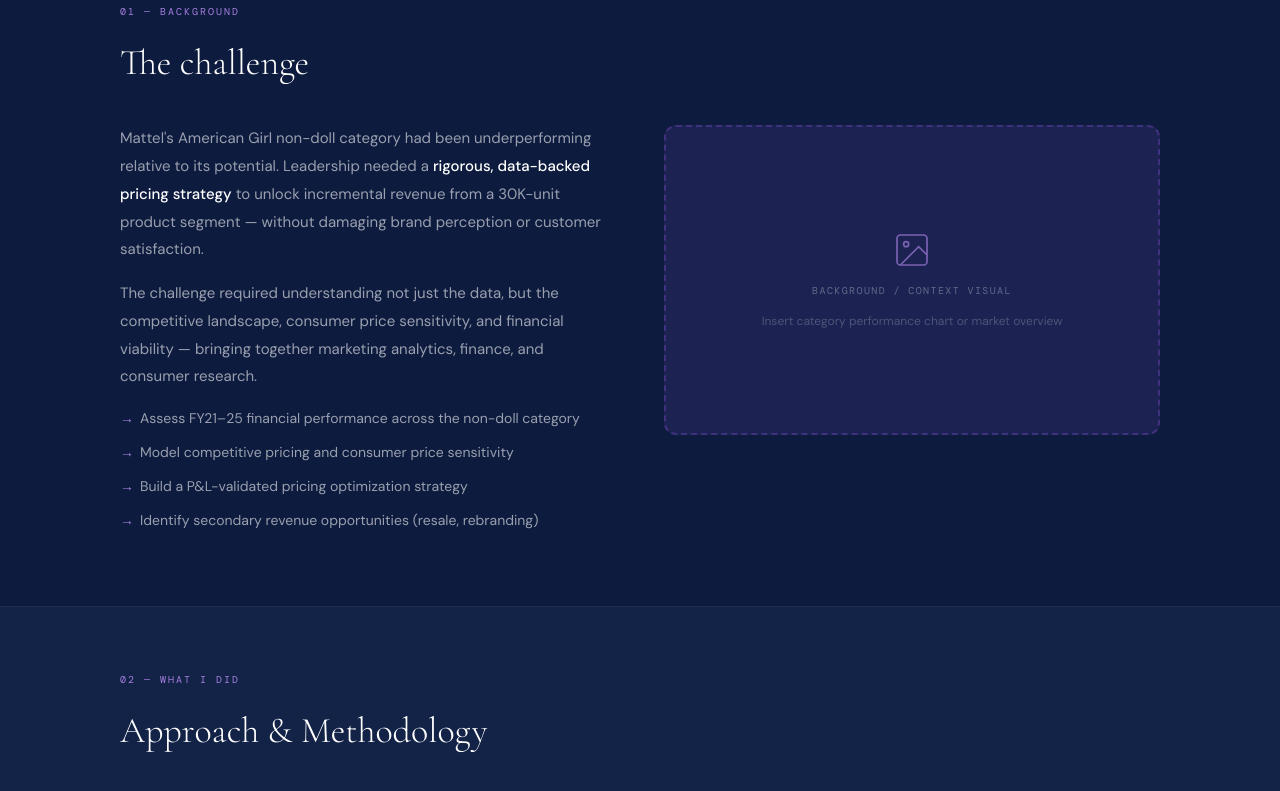
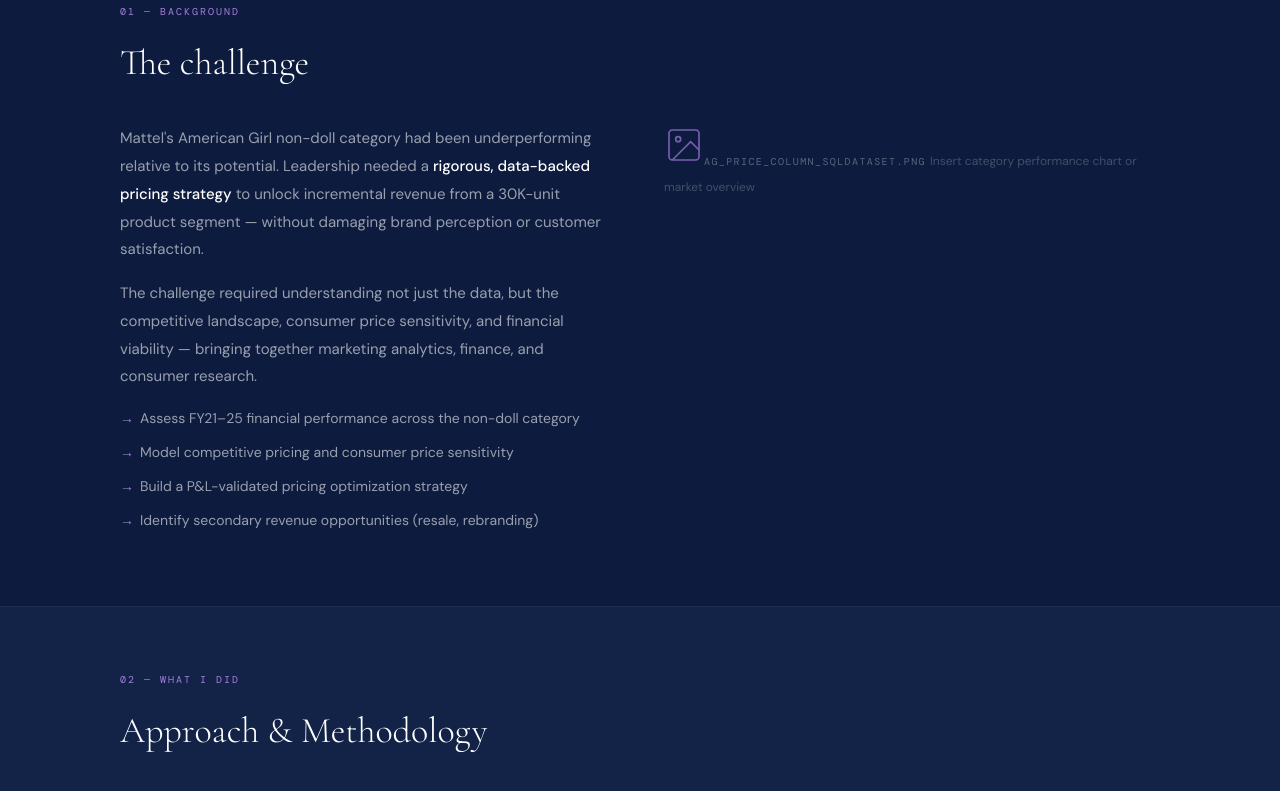
Before and after one commit to cdoi90/cdoi90.github.io, a plain HTML site: page cloe-doi-portfolio/portfolio-2.html in a window 1280 px wide. Shown: the part 818-1609 px from the top of the page. Drawn offline with nearby package versions, Linux system fonts and the light colour scheme; a web font is replaced by a local one.

Commit message:
Update portfolio-2.html

```diff
--- a/cloe-doi-portfolio/portfolio-2.html
+++ b/cloe-doi-portfolio/portfolio-2.html
@@ -63,9 +63,9 @@
           </ul>
         </div>
         <div class="reveal">
-          <div class="media-box" title="Click to replace with your image">
-            <svg class="media-box-icon" viewBox="0 0 24 24"><rect x="3" y="3" width="18" height="18" rx="2"/><circle cx="8.5" cy="8.5" r="1.5"/><polyline points="21 15 16 10 5 21"/></svg>
-            <span class="media-box-label">Background / Context Visual</span>
+          <div class="Data-set-describe" title="Data Preparation">
+            <svg class="media-box-icon" viewBox="0 0 24 24"><rect x="3" y="3" width="18" height="18" rx="2"/><circle cx="8.5" cy="8.5" r="1.5"/><polyline points="21 15 16 10 5 21"/></png>
+            <span class="media-box-label">AG_Price_Column_SQLdataset.png</span>
             <span class="media-box-hint">Insert category performance chart or market overview</span>
           </div>
         </div>
```
